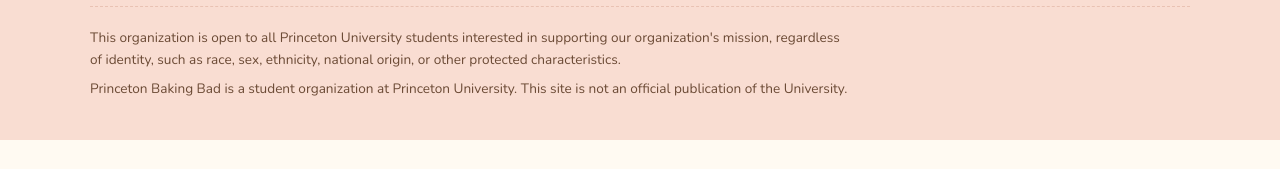
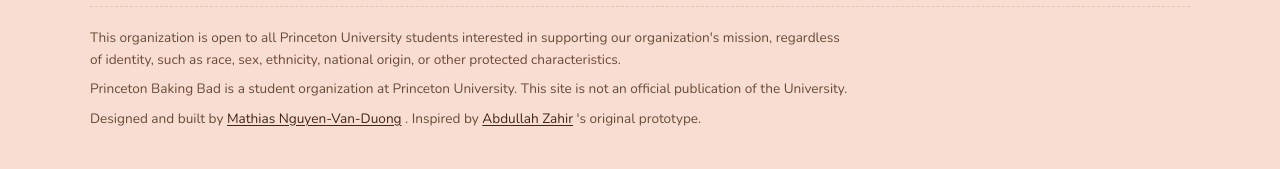
Before and after one commit to matnvd/baking-bad-site, an Astro site: page / in a window 1280 px wide. Shown: the part 2559-2728 px from the top of the page. Before the commit the page ends 2699 px from the top, so only its background shows below. Built offline with nearby package versions, Linux system fonts and the light colour scheme; Astro itself is replaced by a stand-in of ours.

Commit message:
add credits

```diff
--- a/src/components/Footer.astro
+++ b/src/components/Footer.astro
@@ -35,6 +35,11 @@ const [odusA, odusB] = site.odusStatement.split(/ (?=of identity)/);
     <p>
       {site.fullName} is a student organization at Princeton University. This site is not an official publication of
       the University.
+    </p>
+    <p>
+      Designed and built by <ExternalLink href="https://mathiasnvd.com/">Mathias Nguyen-Van-Duong</ExternalLink>.
+      Inspired by <ExternalLink href="https://www.linkedin.com/in/abdullah-zahir">Abdullah Zahir</ExternalLink>'s
+      original prototype.
     </p>
   </div>
 </footer>
```
